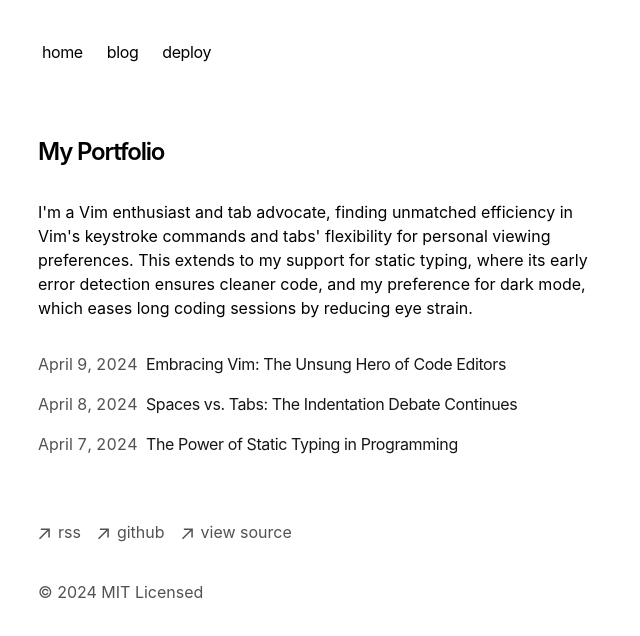
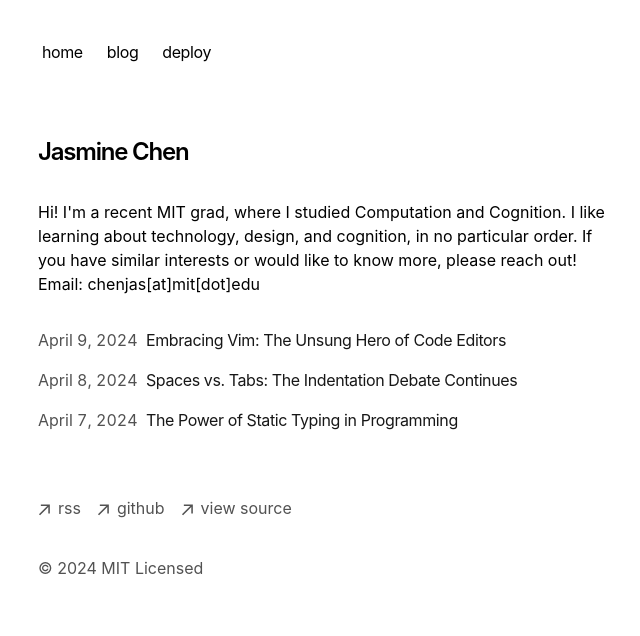
Before and after one commit to jasminecomputer/portfolio, a Next.js app: page / in a window 1280 px wide. Shown: the top 636 px of the page, without its empty margins (314-954 px from the left). Built offline with nearby package versions, Linux system fonts and the light colour scheme.

Commit message:
update to home

```diff
--- a/app/page.tsx
+++ b/app/page.tsx
@@ -1,21 +1,21 @@
-import { BlogPosts } from 'app/components/posts'
+import { BlogPosts } from "app/components/posts";
 
 export default function Page() {
   return (
     <section>
       <h1 className="mb-8 text-2xl font-semibold tracking-tighter">
-        My Portfolio
+        Jasmine Chen
       </h1>
       <p className="mb-4">
-        {`I'm a Vim enthusiast and tab advocate, finding unmatched efficiency in
-        Vim's keystroke commands and tabs' flexibility for personal viewing
-        preferences. This extends to my support for static typing, where its
-        early error detection ensures cleaner code, and my preference for dark
-        mode, which eases long coding sessions by reducing eye strain.`}
+        {`Hi! I'm a recent MIT grad, where I studied Computation and Cognition. I like
+        learning about technology, design, and cognition, in no particular order. If you
+        have similar interests or would like to know more, please reach out!
+        Email: chenjas[at]mit[dot]edu
+        `}
       </p>
       <div className="my-8">
         <BlogPosts />
       </div>
     </section>
-  )
+  );
 }
```
Also changed, not shown: 1 other file (tests, documents, lock files or other folders).
